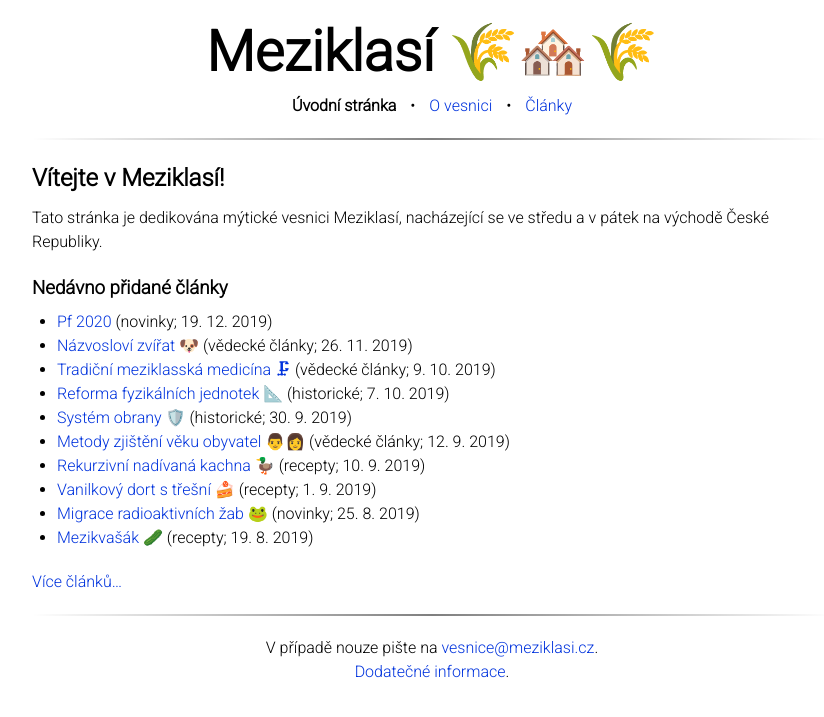
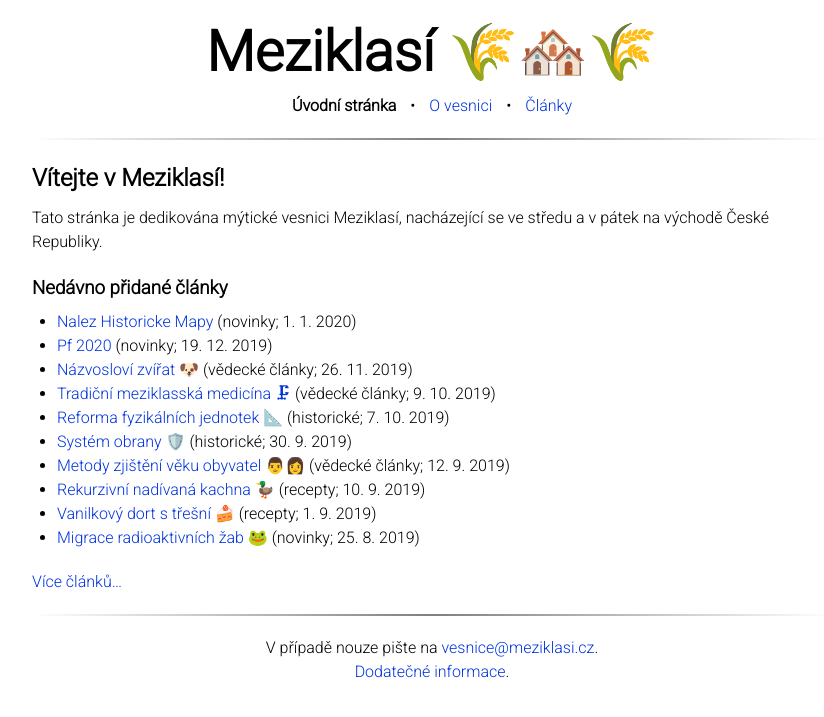
Before and after one commit to Meziklassociation/meziklasi, a Jekyll site: the page built from index.md, in a window 1280 px wide. Shown: the top 717 px of the page, without its empty margins (208-1032 px from the left). Built offline with Jekyll 4.4.1, drawn with Linux system fonts in a browser that asks for light colours; nearby versions of some CDN libraries.

Commit message:
post nalez histroricke mapy

```diff
--- a/_drafts/2019-10-27-nalez-historicke-mapy.md
+++ b/_posts/2020-01-01-nalez-historicke-mapy.md
@@ -1,7 +1,7 @@
 ---
 layout: post
 tittle: "Nález historické mapy 🗺"
-date: 2019-10-27
+date: 2020-01-01
 category: Novinky
 ---
 
```
